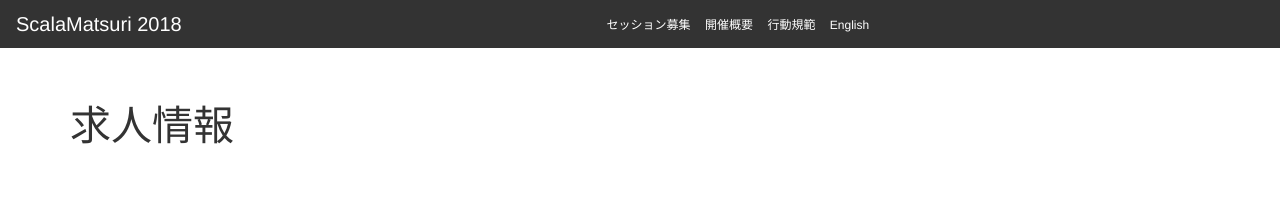
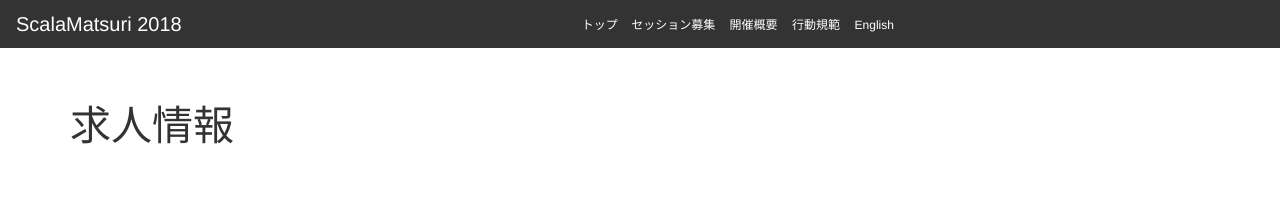
Before and after one commit to scalajp/2018.scalamatsuri.org, a Jekyll site: the page built from jobs/index.html, in a window 1280 px wide. Shown: the top 208 px of the page. Built offline with Jekyll 4.4.1, drawn with Linux system fonts in a browser that asks for light colours; nearby versions of some CDN libraries; comment, search, counter and statistics services are not loaded.

Commit message:
Fix 個別メニューからトップが消えていたのを修正

```diff
--- a/_layouts/default_en.html
+++ b/_layouts/default_en.html
@@ -88,6 +88,9 @@
           </li>
         </ul> -->
         <ul class="clearfix">
+          <li>
+            <a href="/index_en.html#top">Top</a>
+          </li>
           {% for item in site.data.nav_en %}
             <li><a href="{{ item.href }}">{{ item.title }}</a></li>
           {% endfor %}
--- a/_layouts/default_ja.html
+++ b/_layouts/default_ja.html
@@ -89,6 +89,9 @@
           </li>
         </ul> -->
         <ul class="clearfix">
+          <li>
+            <a href="/#top">トップ</a>
+          </li>
           {% for item in site.data.nav_ja %}
             <li><a href="{{ item.href }}">{{ item.title }}</a></li>
           {% endfor %}
```
